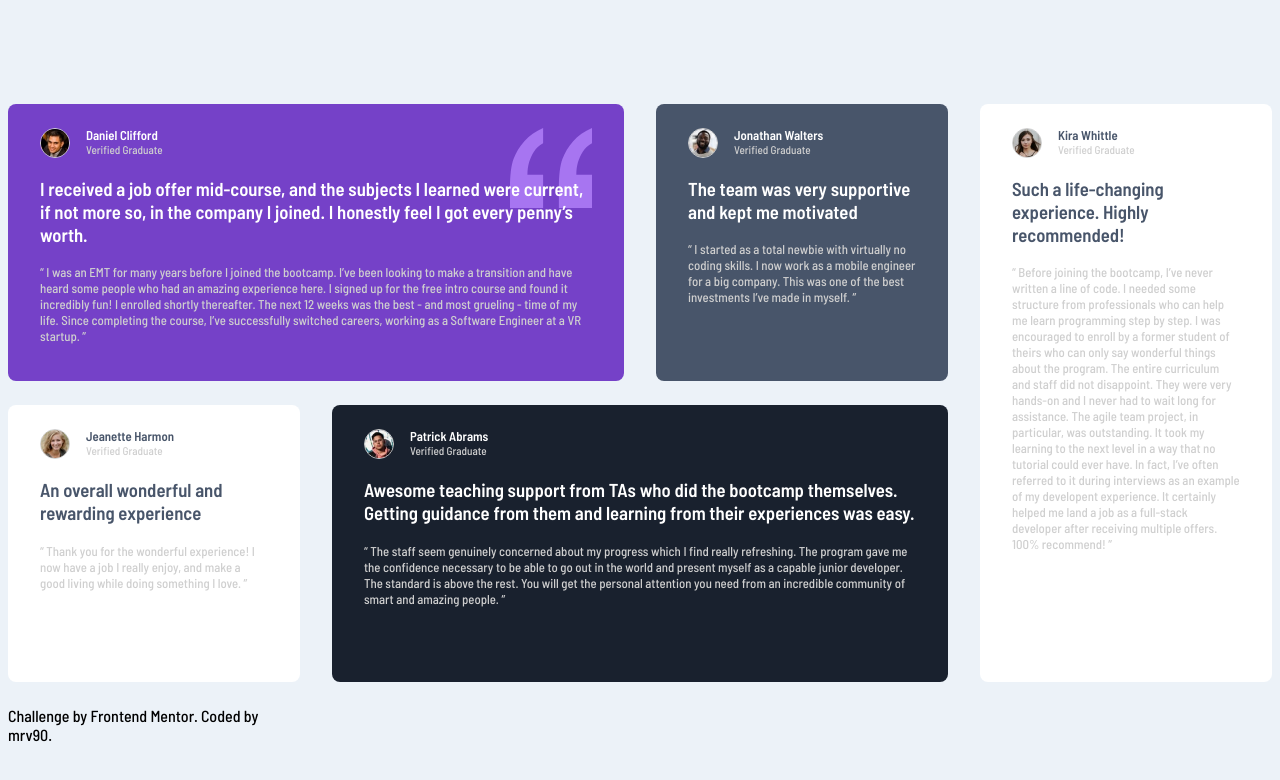
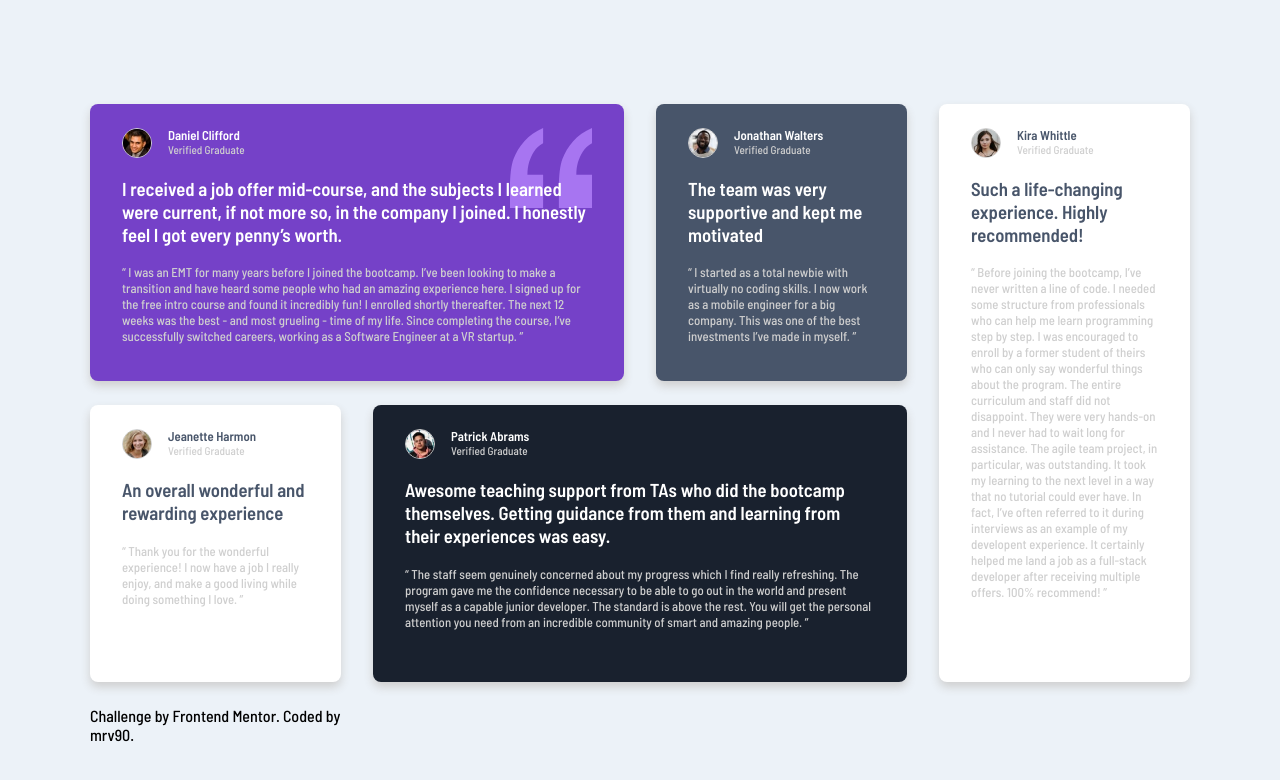
Before and after one commit to hmousavin/frontend-mentor_testimonials-grid-section, a plain HTML site: page index.html in a window 1280 px wide. Drawn offline with Linux system fonts and the light colour scheme.

Commit message:
update max-width + add box-shadow

```diff
--- a/style.css
+++ b/style.css
@@ -57,7 +57,7 @@
         grid-template-rows: 1fr 1fr;
 
         /* max possible width of desktop */
-        max-width: 1440px;
+        max-width: 1100px; /* 1440px; */
 
         margin: 6.5rem auto;
     }
@@ -90,6 +90,8 @@ main {
     border-radius: 8px;
 
     padding: 1.5em 2em;
+
+    box-shadow: 0px 5px 10px var(--light-gray);
 
     .profile {
         display: flex;
```
